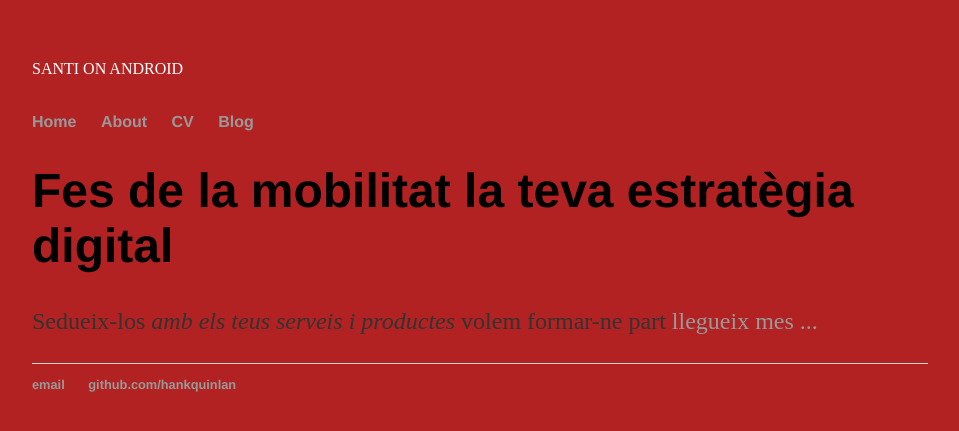
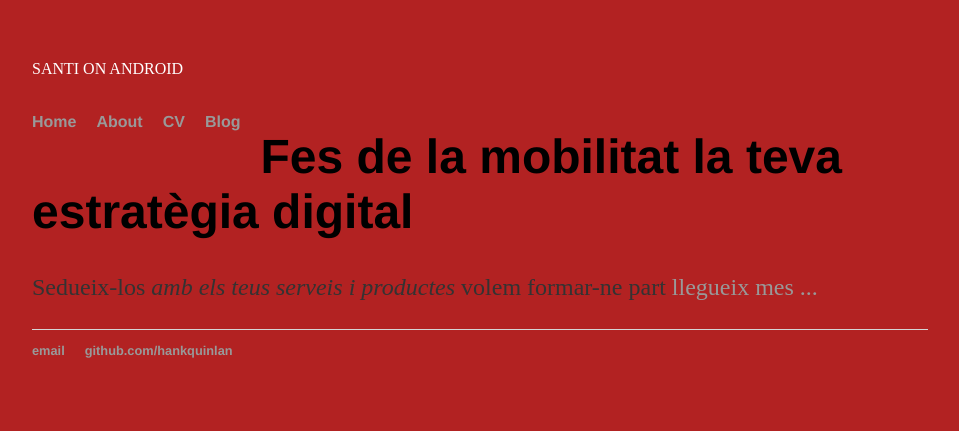
Before and after one commit to SantiOnAndroid/SantiOnAndroid.github.io, a Jekyll site: the page built from index.html, in a window 1280 px wide. Shown: the top 431 px of the page, without its empty margins (160-1119 px from the left). Built offline with Jekyll 4.4.1, drawn with Linux system fonts in a browser that asks for light colours; some web fonts are replaced.

Commit message:
modificant titolj

```diff
--- a/_layouts/default.html
+++ b/_layouts/default.html
@@ -12,7 +12,7 @@
 			<text x="0" y="14" >SANTI ON ANDROID</text>
 
 		</svg>
-			<nav>
+			<nav class="sidenav">
 	    		<ul>
 	        		<li><a href="/">Home</a></li>
 		        	<li><a href="/about">About</a></li>
--- a/css/main.css
+++ b/css/main.css
@@ -26,7 +26,9 @@
     font-weight: bold;
 }
 nav ul li, footer ul li {
-    display: inline;
+    display: block;
+    position: relative;
+    float: left;
     margin-right: 20px;
 }
 a {
```
